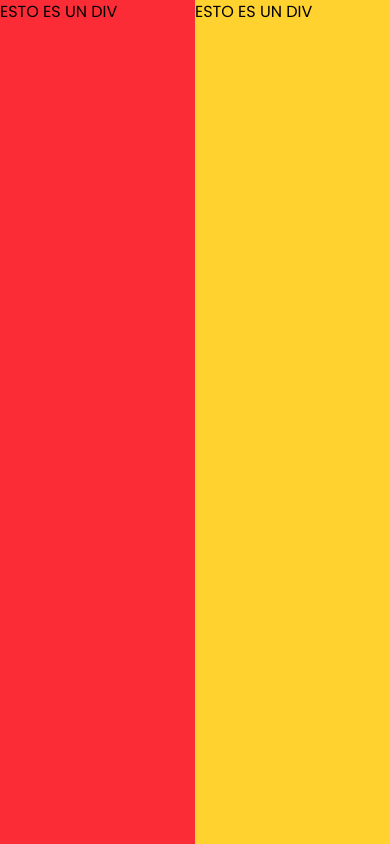
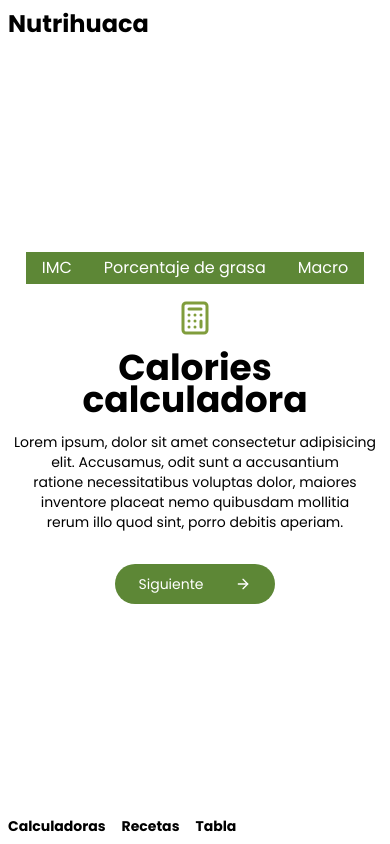
Before and after one commit to alonsomorante/nutrihuaca, a Next.js app: page / in a window 390 px wide. Built offline with nearby package versions, Linux system fonts and the light colour scheme.

Commit message:
animation mobiles finish

```diff
--- a/app/page.tsx
+++ b/app/page.tsx
@@ -1,19 +1,27 @@
+'use client'
 // import Image from "next/image";
 // import prisma from "./lib/db"
+import { useState } from "react";
 
 import ComponentTest from "@/components/ui/component";
+import { Calculator } from "lucide-react";
 // import Square from "@/components/ui/square";
+import { ArrowRight } from 'lucide-react';
+import { AnimatePresence } from "motion/react"
+import * as motion from "motion/react-client"
 
 
-export default async function Page() {
+export default function Page() {
   // const [fruits, vegetables] = await Promise.all([
   //   prisma.legumes.findMany(),
   //   prisma.fruits.findMany(),
   //   prisma.vegetables.findMany()
   // ]);
 
+  const [toggle, setToggle] = useState(false)
+
   return (
-    <section className="w-full h-screen">
+    <section className="w-full h-screen p-2 "  >
       {/* <ul className="flex flex-col">
         {
           vegetables.map(e => {
@@ -39,7 +47,133 @@ export default async function Page() {
       </ul> */}
       {/* <p className="text-t">asdad</p> */}
       {/* <Square /> */}
-      <ComponentTest />
+      {/* <ComponentTest /> */}
+      <section
+        className="flex flex-col h-full"
+      >
+        <div>
+          <h1 className="text-2xl font-bold"> Nutrihuaca </h1>
+        </div>
+        {/* <motion.div
+          initial={{ width: '100%', height: '100%' }}
+          animate={{ width: 0, height: 0, opacity: 0 }}
+          transition={{ duration: 12, ease: 'easeOut', type: 'tween' }}
+        >
+          <div className="h-full flex flex-col gap-4 justify-center items-center">
+            <div className="flex">
+              <div className="px-4 py-1 bg-[#5D8736] text-white">
+                <p>IMC</p>
+              </div>
+              <div className="px-4 py-1 bg-[#5D8736] text-white">
+                <p>Porcentaje de grasa</p>
+              </div>
+              <div className="px-4 py-1 bg-[#5D8736] text-white">
+                <p>Macro</p>
+              </div>
+            </div>
+            <div className="flex flex-col gap-4">
+              <div className="flex justify-center items-center">
+                <Calculator width={36} height={36} stroke="#809D3C" />
+              </div>
+              <h2 className="text-balance text-4xl text-center font-bold leading-8">Calories calculadora</h2>
+              <p className="text-balance text-center text-sm">Lorem ipsum, dolor sit amet consectetur adipisicing elit. Accusamus, odit sunt a accusantium ratione necessitatibus voluptas dolor, maiores inventore placeat nemo quibusdam mollitia rerum illo quod sint, porro debitis aperiam.</p>
+            </div>
+            <div className="flex px-6 py-2.5 rounded-full gap-8 bg-[#5D8736] text-white text-sm justify-center items-center cursor-pointer mt-4" onClick={() => setToggle(!toggle)}>
+              <p>Siguiente</p>
+              <ArrowRight width={16} height={16} />
+            </div>
+          </div>
+        </motion.div> */}
+        <AnimatePresence initial={false}>
+          {
+            !toggle && (
+              <motion.div
+                className="h-full"
+                initial={{ width: '100%' }}
+                exit={{ width: 0 }}
+                transition={{ duration: 0 }}
+              >
+                <div className="h-full flex flex-col gap-4 justify-center items-center">
+                  <div className="flex">
+                    <div className="px-4 py-1 bg-[#5D8736] text-white">
+                      <p>IMC</p>
+                    </div>
+                    <div className="px-4 py-1 bg-[#5D8736] text-white">
+                      <p>Porcentaje de grasa</p>
+                    </div>
+                    <div className="px-4 py-1 bg-[#5D8736] text-white">
+                      <p>Macro</p>
+                    </div>
+                  </div>
+                  <div className="flex flex-col gap-4">
+                    <div className="flex justify-center items-center">
+                      <Calculator width={36} height={36} stroke="#809D3C" />
+                    </div>
+                    <h2 className="text-balance text-4xl text-center font-bold leading-8">Calories calculadora</h2>
+                    <p className="text-balance text-center text-sm">Lorem ipsum, dolor sit amet consectetur adipisicing elit. Accusamus, odit sunt a accusantium ratione necessitatibus voluptas dolor, maiores inventore placeat nemo quibusdam mollitia rerum illo quod sint, porro debitis aperiam.</p>
+                  </div>
+                  <div className="flex px-6 py-2.5 rounded-full gap-8 bg-[#5D8736] text-white text-sm justify-center items-center cursor-pointer mt-4" onClick={() => setToggle(!toggle)}>
+                    <p>Siguiente</p>
+                    <ArrowRight width={16} height={16} />
+                  </div>
+                </div>
+              </motion.div>
+            )
+          }
+        </AnimatePresence>
+        {
+          toggle && (
+            <motion.div
+              className="bg-red-300 h-full p-2.5"
+              initial={{ width: 0, opacity: 0 }}
+              animate={{ width: '100%', opacity: 1 }}
+              transition={{ duration: .2, ease: 'easeInOut', type: 'tween' }}
+            >
+              <div className="w-full">
+                <div>
+                  <p>Parámetros corporales</p>
+                </div>
+                <div className="flex gap-2">
+                  <div className="px-6 py-4 bg-[#5D8736] text-white flex-1 flex justify-center items-center">
+                    <p>Hombre</p>
+                  </div>
+                  <div className="px-6 py-4 bg-[#5D8736] text-white flex-1 flex justify-center items-center">
+                    <p>Mujer</p>
+                  </div>
+                </div>
+                <div className="flex gap-2 w-full">
+                  <div className="flex-1 bg-red-800">
+                    <input type="text" className="w-full py-1 px-1.5 text-sm" />
+                  </div>
+                  <div className="flex-1 bg-red-800">
+                    <input type="text" className="w-full py-1 px-1.5 text-sm" />
+                  </div>
+                  <div className="flex-1 bg-red-800">
+                    <input type="text" className="w-full py-1 px-1.5 text-sm" />
+                  </div>
+                </div>
+              </div>
+              <div className="w-full">
+                <div>
+                  <h3>Nivel de actividad</h3>
+                  <p>Lorem, ipsum dolor sit amet consectetur adipisicing elit.</p>
+                </div>
+                <div>
+
+                </div>
+              </div>
+            </motion.div>
+          )
+        }
+        <div>
+          <ul className="flex text-sm gap-4 font-bold">
+            <li>Calculadoras</li>
+            <li>Recetas</li>
+            <li>Tabla</li>
+          </ul>
+        </div>
+      </section>
+
     </section>
   )
 }
--- a/components/ui/component.tsx
+++ b/components/ui/component.tsx
@@ -1,13 +1,42 @@
+'use client'
+
+import { AnimatePresence } from "motion/react"
+import * as motion from "motion/react-client"
+import { useState } from "react"
+import { Calculator } from 'lucide-react';
+
 
 export default function ComponentTest() {
+
+  const [toggle, setToggle] = useState(false)
+
   return (
     <section className="w-full h-full flex">
-      <div className="bg-red-500 flex-1">
-        ESTO ES UN DIV
-      </div>
-      <div className="bg-amber-300 flex-1">
-        ESTO ES UN DIV
-      </div>
-    </section>
+      <AnimatePresence initial={false}>
+        {!toggle && (
+          <motion.div
+            className="bg-red-300"
+            initial={{ flex: 1, width: 'auto' }}
+            transition={{ duration: .2, ease: 'easeOut', type: 'tween' }}
+            exit={{ flex: 0, width: 0 }}
+          />
+        )}
+      </AnimatePresence>
+      <motion.div className="bg-white flex-1">
+        <button className="px-4 py-2 bg-amber-900 text-white" onClick={() => setToggle(!toggle)}>Toggle</button>
+        <p>Lorem ipsum dolor, sit amet consectetur adipisicing elit. Eum non eos dolor reiciendis consectetur cumque, tempore necessitatibus fugiat asperiores ipsa expedita impedit nobis assumenda doloribus, inventore hic consequatur reprehenderit! Nemo! Lorem ipsum dolor sit amet consectetur, adipisicing elit. Vero praesentium obcaecati tempora dicta vel ea ut dolorum itaque natus deleniti, accusantium, suscipit, odio facere optio! Magni labore deserunt minus ipsam! Lorem ipsum dolor sit amet consectetur adipisicing elit. Animi magnam, vel fuga qui sed assumenda iure eos sunt iusto neque quod hic aliquid doloribus nihil rem vero asperiores dolorum illum.</p>
+        <Calculator />
+      </motion.div>
+      {toggle && (
+        <motion.div
+          className="bg-amber-600 flex-1 h-auto"
+          initial={{ width: 0, opacity: 0 }}
+          animate={{ width: 'auto', opacity: 1 }}
+          transition={{ duration: 0.2, type: 'tween' }}
+        >
+        </motion.div>
+      )}
+
+    </section >
   )
 }
--- a/package.json
+++ b/package.json
@@ -13,6 +13,7 @@
     "@prisma/client": "^6.3.1",
     "@tailwindcss/postcss": "^4.0.6",
     "@vercel/postgres": "^0.10.0",
+    "lucide-react": "^0.475.0",
     "motion": "^12.4.2",
     "next": "15.1.7",
     "react": "^19.0.0",
```
Also changed, not shown: 1 other file (tests, documents, lock files or other folders).
